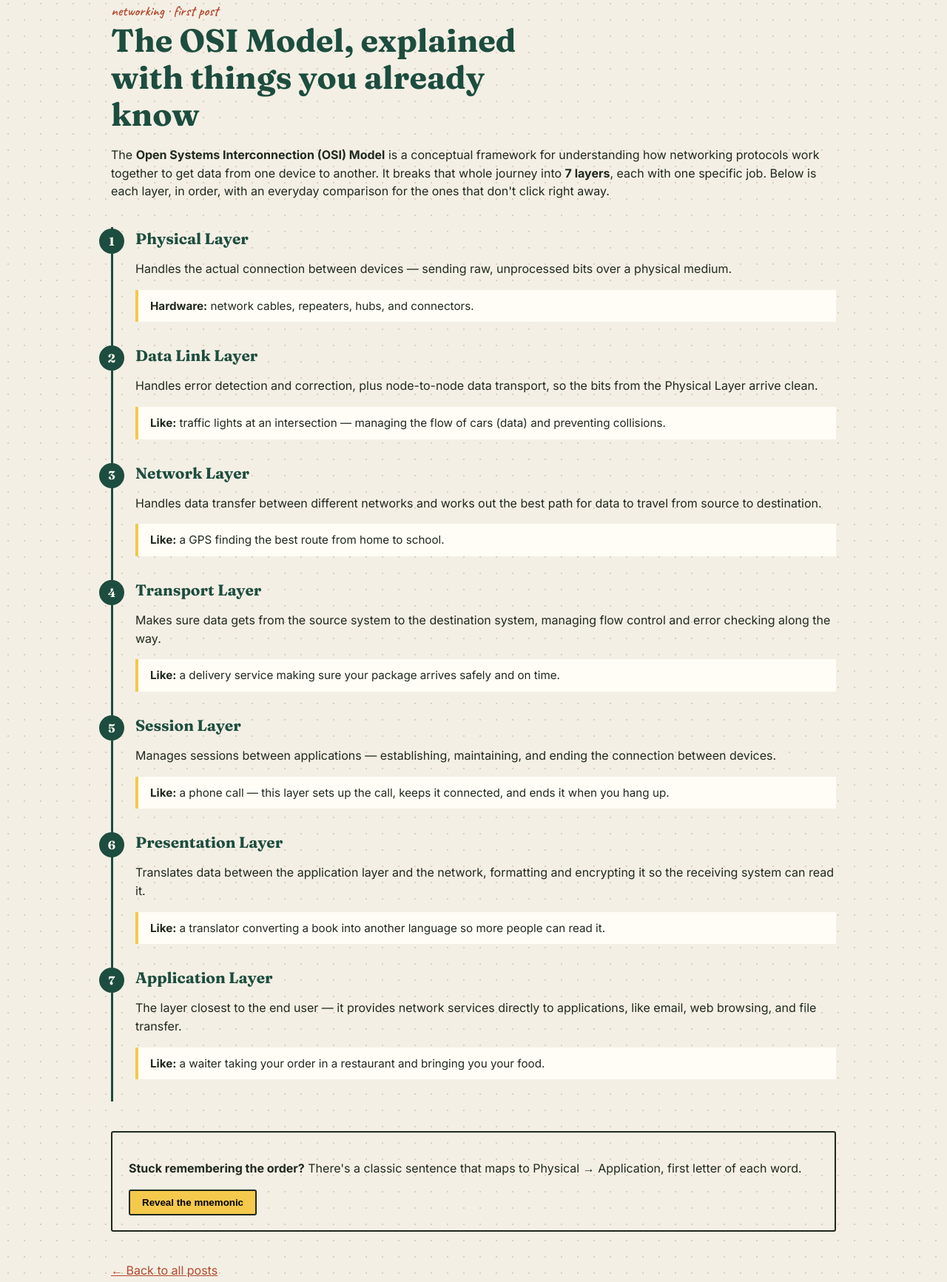
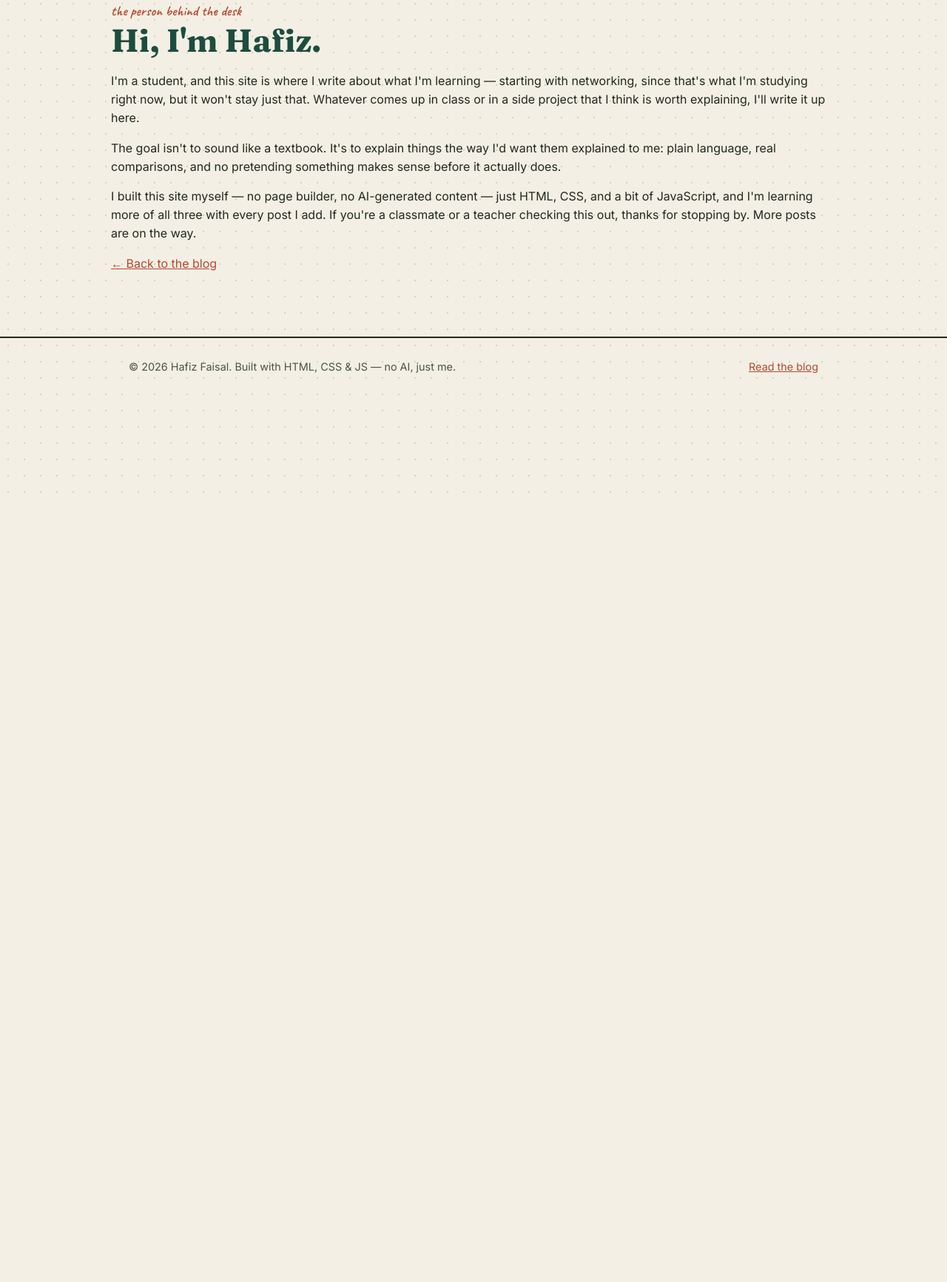
Before and after one commit to Hafiz-Faisal902/Student-Blog-Web, a plain HTML site: page posts/osi-model.html in a window 1280 px wide. Shown: the part 116-1849 px from the top of the page at 74% size. After the commit the page ends 800 px from the top, so only its background shows below. Drawn offline with Linux system fonts and the light colour scheme; files that its build step writes are made by us from their sources.

Commit message:
update posts/osi-model.html

```diff
--- a/posts/osi-model.html
+++ b/posts/osi-model.html
@@ -3,22 +3,19 @@
 <head>
   <meta charset="UTF-8">
   <meta name="viewport" content="width=device-width, initial-scale=1.0">
-  <title>The OSI Model, explained with things you already know — Hafiz's Desk</title>
-  <link rel="stylesheet" href="../style.css">
+  <title>About — Hafiz's Desk</title>
+  <link rel="stylesheet" href="style.css">
 </head>
 <body>
 
-  <!-- filled in by script.js as the reader scrolls down the article -->
-  <div class="progress-bar" id="progress-bar"></div>
-
   <header class="site-header">
     <div class="wrap">
-      <a href="../index.html" class="brand">Hafiz's Desk<span class="dot">.</span></a>
+      <a href="index.html" class="brand">Hafiz's Desk<span class="dot">.</span></a>
       <nav class="site-nav">
         <ul>
-          <li><a href="../index.html">Blog</a></li>
-          <li><a href="../about.html">About</a></li>
-          <li><a href="../contact.html">Contact</a></li>
+          <li><a href="index.html">Blog</a></li>
+          <li><a href="about.html" class="active">About</a></li>
+          <li><a href="contact.html">Contact</a></li>
         </ul>
       </nav>
       <button id="theme-toggle" type="button" aria-label="Toggle dark mode">🌙</button>
@@ -27,109 +24,42 @@
 
   <main>
     <article class="post wrap">
-      <span class="eyebrow">networking · first post</span>
-      <h1>The OSI Model, explained with things you already know</h1>
+      <span class="eyebrow">the person behind the desk</span>
+      <h1>Hi, I'm Hafiz.</h1>
 
       <p>
-        The <strong>Open Systems Interconnection (OSI) Model</strong> is a
-        conceptual framework for understanding how networking protocols work
-        together to get data from one device to another. It breaks that whole
-        journey into <strong>7 layers</strong>, each with one specific job.
-        Below is each layer, in order, with an everyday comparison for the
-        ones that don't click right away.
+        I'm a student, and this site is where I write about what I'm learning —
+        starting with networking, since that's what I'm studying right now, but
+        it won't stay just that. Whatever comes up in class or in a side
+        project that I think is worth explaining, I'll write it up here.
       </p>
 
-      <ol class="layer-list">
-        <li>
-          <span class="num">1</span>
-          <h2>Physical Layer</h2>
       <p>
-            Handles the actual connection between devices — sending raw,
-            unprocessed bits over a physical medium.
+        The goal isn't to sound like a textbook. It's to explain things the way
+        I'd want them explained to me: plain language, real comparisons, and
+        no pretending something makes sense before it actually does.
       </p>
-          <div class="example"><strong>Hardware:</strong> network cables, repeaters, hubs, and connectors.</div>
-        </li>
 
-        <li>
-          <span class="num">2</span>
-          <h2>Data Link Layer</h2>
       <p>
-            Handles error detection and correction, plus node-to-node data
-            transport, so the bits from the Physical Layer arrive clean.
+        I built this site myself — no page builder, no AI-generated content —
+        just HTML, CSS, and a bit of JavaScript, and I'm learning more of all
+        three with every post I add. If you're a classmate or a teacher
+        checking this out, thanks for stopping by. More posts are on the way.
       </p>
-          <div class="example"><strong>Like:</strong> traffic lights at an intersection — managing the flow of cars (data) and preventing collisions.</div>
-        </li>
 
-        <li>
-          <span class="num">3</span>
-          <h2>Network Layer</h2>
       <p>
-            Handles data transfer between different networks and works out
-            the best path for data to travel from source to destination.
+        <a href="index.html">&larr; Back to the blog</a>
       </p>
-          <div class="example"><strong>Like:</strong> a GPS finding the best route from home to school.</div>
-        </li>
-
-        <li>
-          <span class="num">4</span>
-          <h2>Transport Layer</h2>
-          <p>
-            Makes sure data gets from the source system to the destination
-            system, managing flow control and error checking along the way.
-          </p>
-          <div class="example"><strong>Like:</strong> a delivery service making sure your package arrives safely and on time.</div>
-        </li>
-
-        <li>
-          <span class="num">5</span>
-          <h2>Session Layer</h2>
-          <p>
-            Manages sessions between applications — establishing, maintaining,
-            and ending the connection between devices.
-          </p>
-          <div class="example"><strong>Like:</strong> a phone call — this layer sets up the call, keeps it connected, and ends it when you hang up.</div>
-        </li>
-
-        <li>
-          <span class="num">6</span>
-          <h2>Presentation Layer</h2>
-          <p>
-            Translates data between the application layer and the network,
-            formatting and encrypting it so the receiving system can read it.
-          </p>
-          <div class="example"><strong>Like:</strong> a translator converting a book into another language so more people can read it.</div>
-        </li>
-
-        <li>
-          <span class="num">7</span>
-          <h2>Application Layer</h2>
-          <p>
-            The layer closest to the end user — it provides network services
-            directly to applications, like email, web browsing, and file
-            transfer.
-          </p>
-          <div class="example"><strong>Like:</strong> a waiter taking your order in a restaurant and bringing you your food.</div>
-        </li>
-      </ol>
-
-      <div class="mnemonic">
-        <p><strong>Stuck remembering the order?</strong> There's a classic sentence
-        that maps to Physical → Application, first letter of each word.</p>
-        <button id="mnemonic-btn" type="button">Reveal the mnemonic</button>
-        <p id="mnemonic-answer">"Please Do Not Throw Sausage Pizza Away"</p>
-      </div>
-
-      <p><a href="../index.html">&larr; Back to all posts</a></p>
     </article>
   </main>
 
   <footer class="site-footer">
     <div class="wrap">
       <span>&copy; 2026 Hafiz Faisal. Built with HTML, CSS &amp; JS — no AI, just me.</span>
-      <span><a href="../about.html">About this blog</a></span>
+      <span><a href="index.html">Read the blog</a></span>
     </div>
   </footer>
 
-  <script src="../script.js"></script>
+  <script src="script.js"></script>
 </body>
 </html>
```
Lines whose indentation alone changed are shown as unchanged.
